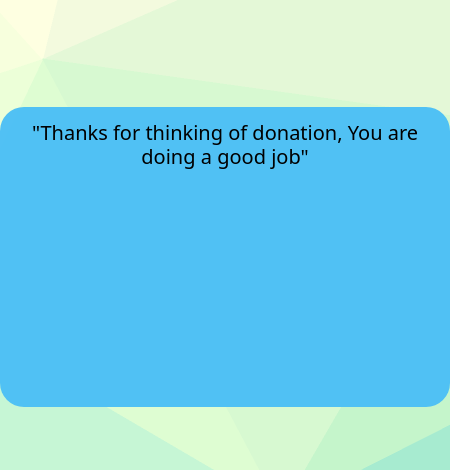
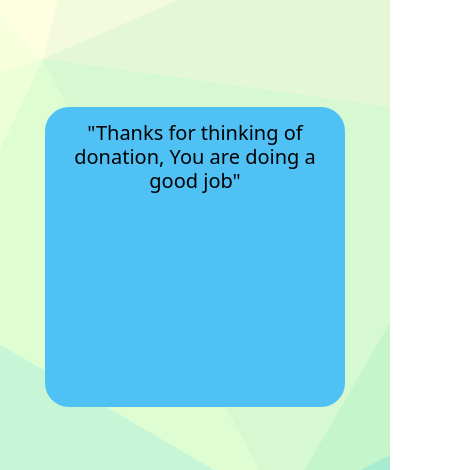
Before and after one commit to RohanKumar01/donation-website, a plain HTML site: page donate.html in a window 390 px wide. Shown: the part 89-559 px from the top of the page, 450 px wide, since content can reach past the window. Drawn offline with nearby package versions, Linux system fonts and the light colour scheme.

Commit message:
fix: donate page responsive

```diff
--- a/Donate.css
+++ b/Donate.css
@@ -1,25 +1,29 @@
-body{
+body {
     background-image: url(img/bg2.png);
 }
 
-.container{
+.container {
     display: flex;
     flex-direction: column;
     align-items: center;
     margin-bottom: 85px;
-    background-color:rgba(78, 192, 245, 0.979);
+    background-color: rgba(78, 192, 245, 0.979);
     width: 450px;
     margin-top: 102px;
     height: 300px;
     border-radius: 24px;
-
 }
 
-.testing{
+.testing {
     text-decoration: none;
     text-align: center;
     font-weight: bold;
     color: black;
     margin-top: 14px;
+}
 
+@media only screen and (max-width: 600px) {
+    .container {
+        width: 300px;
+    }
 }
```
